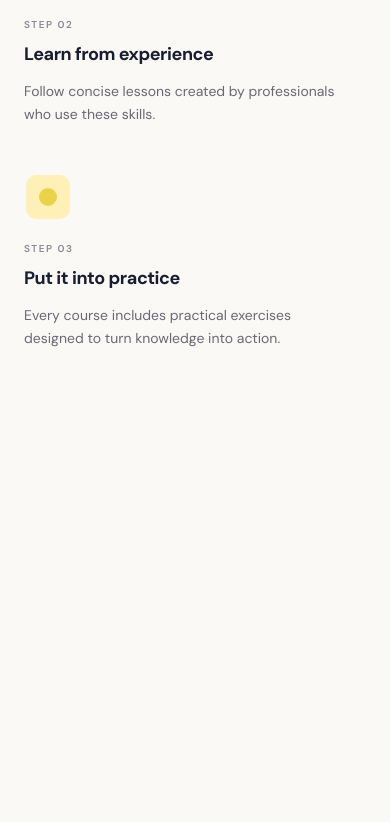
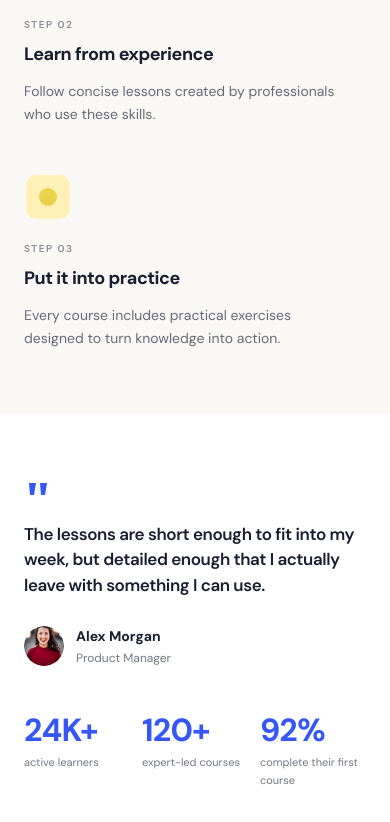
Before and after one commit to gcallegari/buzzvel-frontend-challenge, a Next.js app: page / in a window 390 px wide. Shown: the part 3485-4307 px from the top of the page. Before the commit the page ends 3899 px from the top, so only its background shows below. Built offline with nearby package versions, Linux system fonts and the light colour scheme.

Commit message:
feat: implement responsive testimonials and stats section

```diff
--- a/app/page.tsx
+++ b/app/page.tsx
@@ -4,6 +4,7 @@ import Hero from "@/components/sections/Hero";
 import Categories from "@/components/sections/Categories";
 import FeaturedCourse from "@/components/sections/FeaturedCourse";
 import HowItWorks from "@/components/sections/HowItWorks";
+import Testimonials from "@/components/sections/Testimonials";
 
 export default function Home() {
   return (
@@ -15,6 +16,7 @@ export default function Home() {
         <Categories />
         <FeaturedCourse />
         <HowItWorks />
+        <Testimonials />
       </main>
     </>
   );
--- /dev/null
+++ b/components/sections/Testimonials.tsx
@@ -0,0 +1,26 @@
+
+import TestimonialCard from "@/components/ui/TestimonialCard";
+import StatItem from "@/components/ui/StatItem";
+import { stats } from "@/data/stats";
+
+export default function Testimonials() {
+  return (
+    <section
+      id="testimonials"
+      aria-label="Student testimonials and learning statistics"
+      className="bg-white py-16 md:py-24"
+    >
+      <div className="mx-auto grid max-w-7xl grid-cols-1 gap-12 px-6 md:grid-cols-[1.5fr_1fr] md:items-center md:gap-16 lg:px-10">
+        {/* Testimonial */}
+        <TestimonialCard />
+
+        {/* Statistics */}
+        <div className="grid grid-cols-3 gap-3 md:grid-cols-1 md:gap-5 md:border-l md:border-border md:pl-10">
+          {stats.map((stat) => (
+            <StatItem key={stat.id} stat={stat} />
+          ))}
+        </div>
+      </div>
+    </section>
+  );
+}
--- /dev/null
+++ b/components/ui/StatItem.tsx
@@ -0,0 +1,20 @@
+
+import type { Stat } from "@/data/stats";
+
+interface StatItemProps {
+  stat: Stat;
+}
+
+export default function StatItem({ stat }: StatItemProps) {
+  return (
+    <div className="min-w-0">
+      <p className="text-[32px] font-bold leading-none tracking-tight text-primary md:text-[52px]">
+        {stat.value}
+      </p>
+
+      <p className="mt-2 text-[11px] leading-relaxed text-foreground/60 md:text-xs">
+        {stat.label}
+      </p>
+    </div>
+  );
+}
--- /dev/null
+++ b/components/ui/TestimonialCard.tsx
@@ -0,0 +1,50 @@
+
+import Image from "next/image";
+
+export default function TestimonialCard() {
+  return (
+    <figure className="m-0">
+      {/* Decorative quotation mark */}
+      <svg
+        aria-hidden="true"
+        width="28"
+        height="28"
+        viewBox="0 0 28 28"
+        fill="none"
+        className="mb-4 text-primary"
+      >
+        <path
+          d="M5 5H12L10 17H6L5 5ZM16 5H23L21 17H17L16 5Z"
+          fill="currentColor"
+        />
+      </svg>
+
+      {/* Testimonial */}
+      <blockquote className="max-w-[500px] text-[17px] font-semibold leading-[1.5] tracking-tight text-foreground md:text-[24px] md:leading-[1.4]">
+        The lessons are short enough to fit into my week, but detailed
+        enough that I actually leave with something I can use.
+      </blockquote>
+
+      {/* Author */}
+      <figcaption className="mt-7 flex items-center gap-3">
+        <Image
+          src="/images/alex-morgan.png"
+          alt="Alex Morgan"
+          width={40}
+          height={40}
+          className="h-10 w-10 rounded-full object-cover"
+        />
+
+        <div>
+          <p className="text-sm font-bold text-foreground">
+            Alex Morgan
+          </p>
+
+          <p className="mt-1 text-xs text-foreground/60">
+            Product Manager
+          </p>
+        </div>
+      </figcaption>
+    </figure>
+  );
+}
--- /dev/null
+++ b/data/stats.ts
@@ -0,0 +1,24 @@
+
+export interface Stat {
+  id: string;
+  value: string;
+  label: string;
+}
+
+export const stats: Stat[] = [
+  {
+    id: "learners",
+    value: "24K+",
+    label: "active learners",
+  },
+  {
+    id: "courses",
+    value: "120+",
+    label: "expert-led courses",
+  },
+  {
+    id: "completion",
+    value: "92%",
+    label: "complete their first course",
+  },
+];
```
Also changed, not shown: public/images/alex-morgan.png (added).
